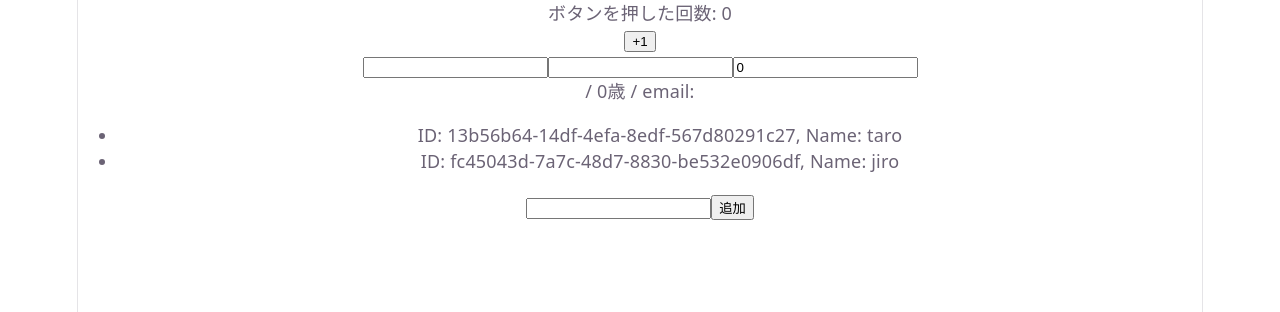
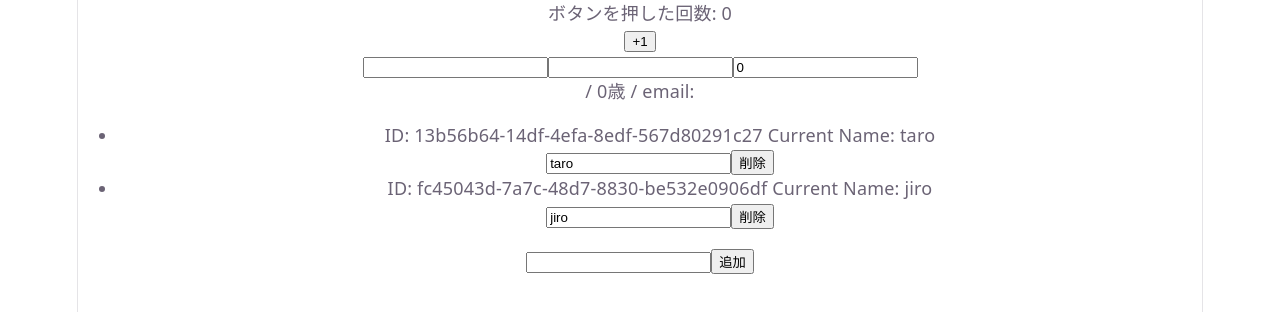
Before and after one commit to Kenya-i/react-mastery, a React (Vite) app: page / in a window 1280 px wide. Shown: the top 312 px of the page. Built offline with nearby package versions, Linux system fonts and the light colour scheme.

Commit message:
section3 completed

```diff
--- /dev/null
+++ b/src/components/chap03/AddUserForm.jsx
@@ -0,0 +1,12 @@
+import React, { useState } from 'react'
+
+export const AddUserForm = ({addUser}) => {
+  const [newUserName, setNewUserName] = useState("");
+
+  return (
+    <>
+        <input type="text" value={newUserName} onChange={(e) => setNewUserName(e.target.value)}/>
+        <button onClick={() => addUser(newUserName)}>追加</button>
+    </>
+  )
+}
--- a/src/components/chap03/UserList.jsx
+++ b/src/components/chap03/UserList.jsx
@@ -1,13 +1,14 @@
 import React, { useState } from 'react'
+import { UserRow } from './UserRow';
+import { AddUserForm } from './AddUserForm';
 
 export const UserList = () => {
-    const [newUserName, setNewUserName] = useState("");
     const [users,setUsers] = useState([
         { id: crypto.randomUUID(), name: "taro"},
         { id: crypto.randomUUID(), name: "jiro"},
     ]);
 
-    const addUser = () => {
+    const addUser = (newUserName) => {
         setUsers([...users, {id: crypto.randomUUID(), name: newUserName }]);
     };
 
@@ -15,17 +16,22 @@ export const UserList = () => {
         setUsers(users.map((user) => user.id === id ? { ...user, name: newName } : user))
     };
 
+    const deleteUser = (id) => {
+        setUsers(
+            users.filter((user) => user.id !==id )
+        );
+    }
+
+    console.log("userList")
+
   return (
     <div>
         <ul>
             {users.map((user) => (
-                <li key={user.id}>
-                    ID: {user.id}, Name: {user.name}
-                </li>
+                <UserRow key={user.id} user={user} deleteUser={deleteUser} />
             ))}
         </ul>
-        <input type="text" value={newUserName} onChange={(e) => setNewUserName(e.target.value)}/>
-        <button onClick={addUser}>追加</button>
+        <AddUserForm addUser={addUser}/>
     </div>
   )
 }
--- /dev/null
+++ b/src/components/chap03/UserRow.jsx
@@ -0,0 +1,16 @@
+import React, {useState} from 'react'
+
+export const UserRow = ({user, deleteUser}) => {
+  const [editingName, setEditingName] = useState(user.name);
+
+  console.log("userRow", user.name)
+
+  return (
+    <li>
+        ID: {user.id} Current Name: {user.name}
+        <br />
+        <input type="text" value={editingName} onChange={(e) => setEditingName(e.target.value)}/>
+        <button onClick={() => deleteUser(user.id)}>削除</button>
+    </li>
+  );
+};
```
